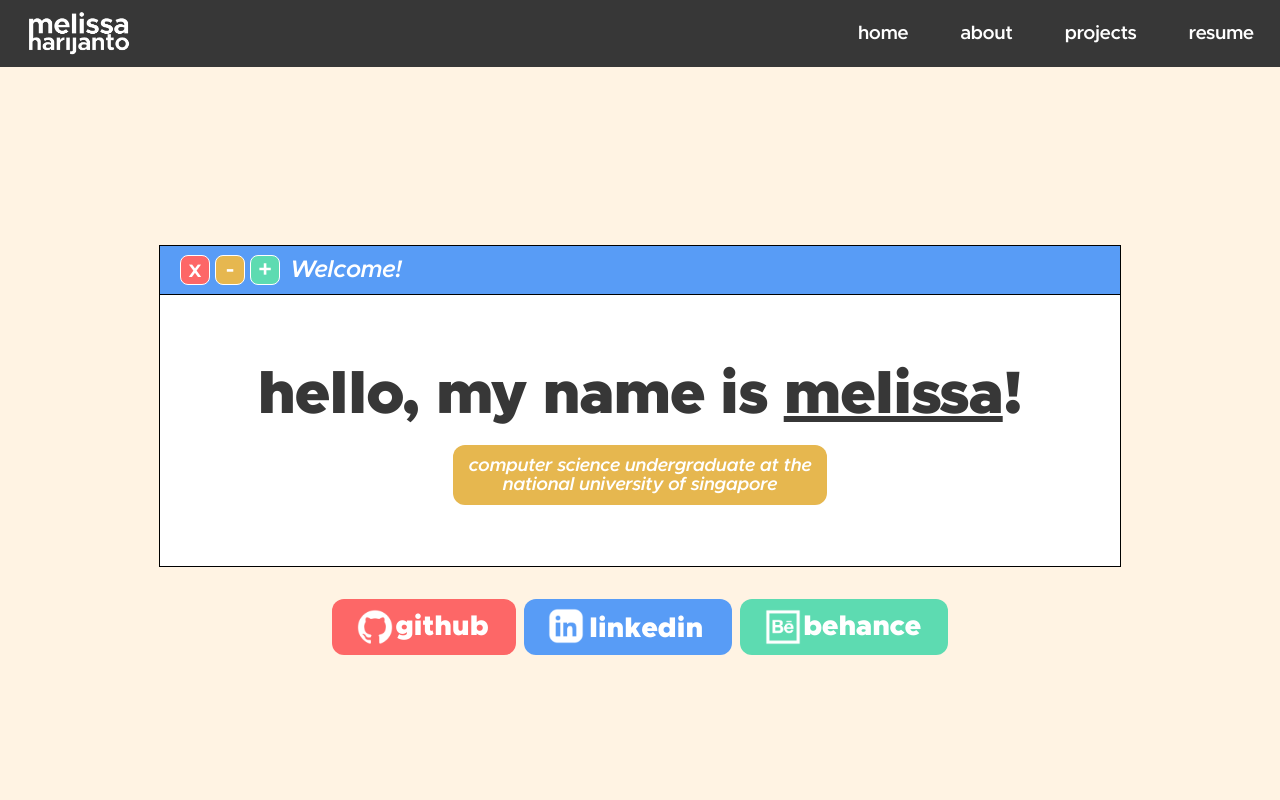
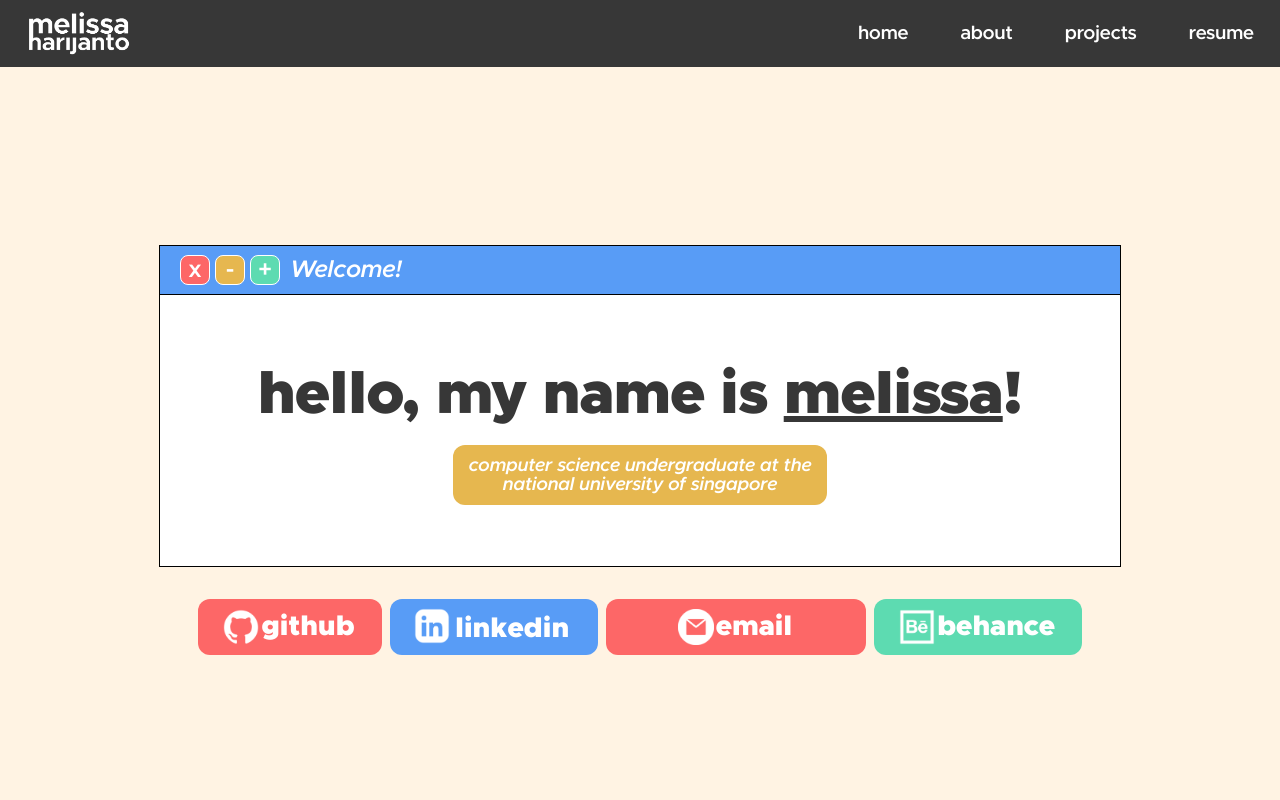
Before and after one commit to melissaharijanto/web-v1, a React (Create React App) app: page / in a window 1280 px wide. Shown: the top 800 px of the page. Built offline with nearby package versions, Linux system fonts and the light colour scheme.

Commit message:
Add email button

```diff
--- a/src/pages/Intro.js
+++ b/src/pages/Intro.js
@@ -4,6 +4,7 @@ import Github from '../components/Github';
 import Linkedin from '../components/Linkedin';
 import IntroWindow from '../components/IntroWindow';
 import Behance from '../components/Behance';
+import Email from '../components/Email';
 const Intro = () => {
     return (
         <div className='intro' id='intro'>
@@ -18,7 +19,9 @@ const Intro = () => {
                 <div className='small-right-spacing small-top-spacing'>
                     <Linkedin/>
                 </div>
-
+                <div className='small-right-spacing small-top-spacing'>
+                    <Email/>
+                </div>
                 <div className='small-top-spacing'>
                     <Behance/>
                 </div>
```
